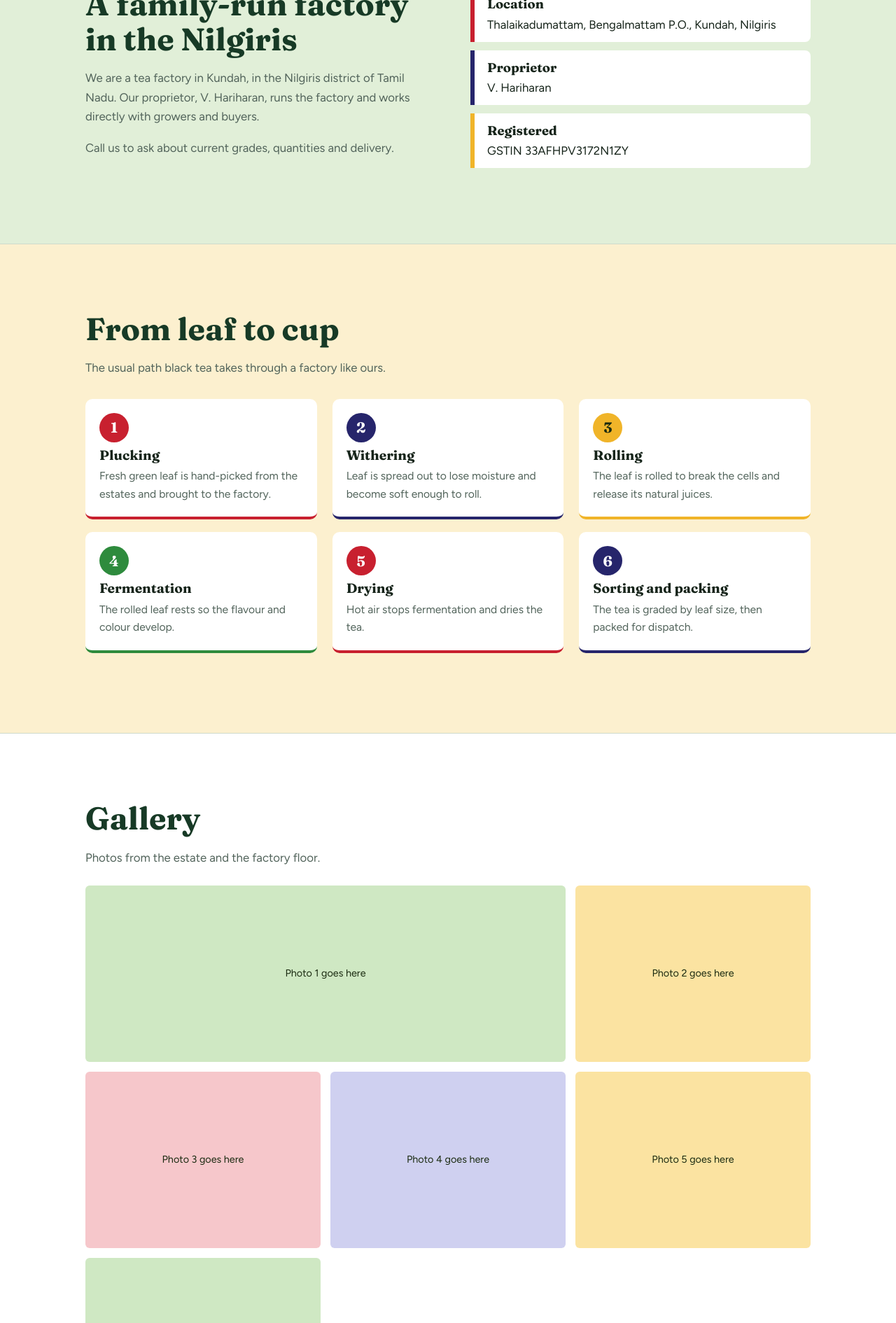
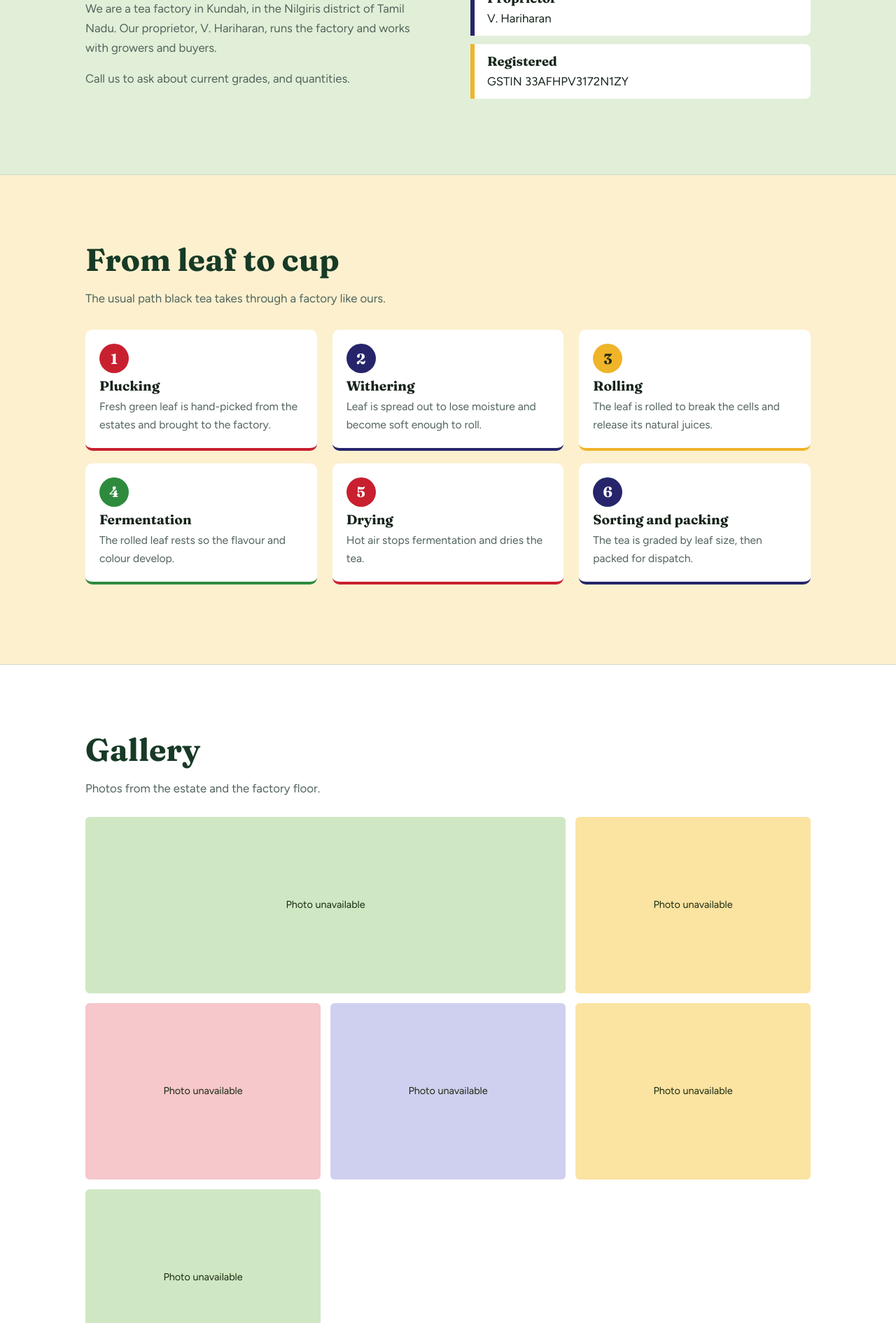
Before and after one commit to hhtfaccounts/Tea-Factory-Accounts, a website: page index.html in a window 1280 px wide. Shown: the part 803-2693 px from the top of the page at 70% size. Drawn offline with Linux system fonts and the light colour scheme; no server answers.

Commit message:
Update index.html

```diff
--- a/index.html
+++ b/index.html
@@ -3,7 +3,7 @@
 <head>
 <meta charset="utf-8">
 <meta name="viewport" content="width=device-width, initial-scale=1, viewport-fit=cover">
-<title>Harihara Tea Factory, Kundah, Nilgiris</title>
+<title>Harihara Tea Factory</title>
 <link rel="preconnect" href="https://fonts.googleapis.com">
 <link rel="preconnect" href="https://fonts.gstatic.com" crossorigin>
 <link href="https://fonts.googleapis.com/css2?family=Fraunces:opsz,wght@9..144,500;9..144,700&family=Figtree:wght@400;500;600&display=swap" rel="stylesheet">
@@ -166,7 +166,7 @@ h2{color:var(--forest)}
 
 <div id="staff" aria-live="polite">
   <div class="wrap">
-    <p>Signed in as <b>HHTFstaff</b>.</p>
+    <p>Signed in as <b>Hariharatea</b>.</p>
     <a class="btn" href="account.html">Open account</a>
     <button class="btn ghost" id="logoutBtn" type="button">Log out</button>
   </div>
@@ -185,11 +185,11 @@ h2{color:var(--forest)}
       <path d="M-20 170C320 120 450 190 660 130S1000 50 1220 100"/>
     </svg>
     <div class="wrap">
-      <h1>Tea from the hills of Kundah</h1>
-      <p>Harihara Tea Factory processes Nilgiri tea in Kundah, from fresh green leaf to the finished cup.</p>
+      <h1>Tea from the hills</h1>
+      <p>Harihara Tea Factory processes Nilgiri tea, from fresh green leaf to finished cup.</p>
       <div class="row">
         <a class="btn" href="#contact">Contact us</a>
-        <a class="btn ghost" href="#process">See how we make tea</a>
+        <a class="btn ghost" href="#process">See how people like us make tea</a>
       </div>
     </div>
   </div>
@@ -197,9 +197,9 @@ h2{color:var(--forest)}
   <section id="about">
     <div class="wrap split">
       <div>
-        <h2>A family-run factory in the Nilgiris</h2>
-        <p class="lead">We are a tea factory in Kundah, in the Nilgiris district of Tamil Nadu. Our proprietor, V. Hariharan, runs the factory and works directly with growers and buyers.</p>
-        <p class="lead">Call us to ask about current grades, quantities and delivery.</p>
+        <h2>A factory in the Nilgiris</h2>
+        <p class="lead">We are a tea factory in Kundah, in the Nilgiris district of Tamil Nadu. Our proprietor, V. Hariharan, runs the factory and works with growers and buyers.</p>
+        <p class="lead">Call us to ask about current grades, and quantities.</p>
       </div>
       <ul class="facts">
         <li><b>Location</b>Thalaikadumattam, Bengalmattam P.O., Kundah, Nilgiris</li>
@@ -230,12 +230,12 @@ h2{color:var(--forest)}
       <p class="lead">Photos from the estate and the factory floor.</p>
       <div class="gallery">
         <!-- To add a photo: replace a placeholder div's text with <img src="your-photo.jpg" alt="describe the photo"> -->
-        <div class="ph">Photo 1 goes here</div>
-        <div class="ph">Photo 2 goes here</div>
-        <div class="ph">Photo 3 goes here</div>
-        <div class="ph">Photo 4 goes here</div>
-        <div class="ph">Photo 5 goes here</div>
-        <div class="ph">Photo 6 goes here</div>
+        <div class="ph">Photo unavailable</div>
+        <div class="ph">Photo unavailable</div>
+        <div class="ph">Photo unavailable</div>
+        <div class="ph">Photo unavailable</div>
+        <div class="ph">Photo unavailable</div>
+        <div class="ph">Photo unavailable</div>
       </div>
     </div>
   </section>
```
